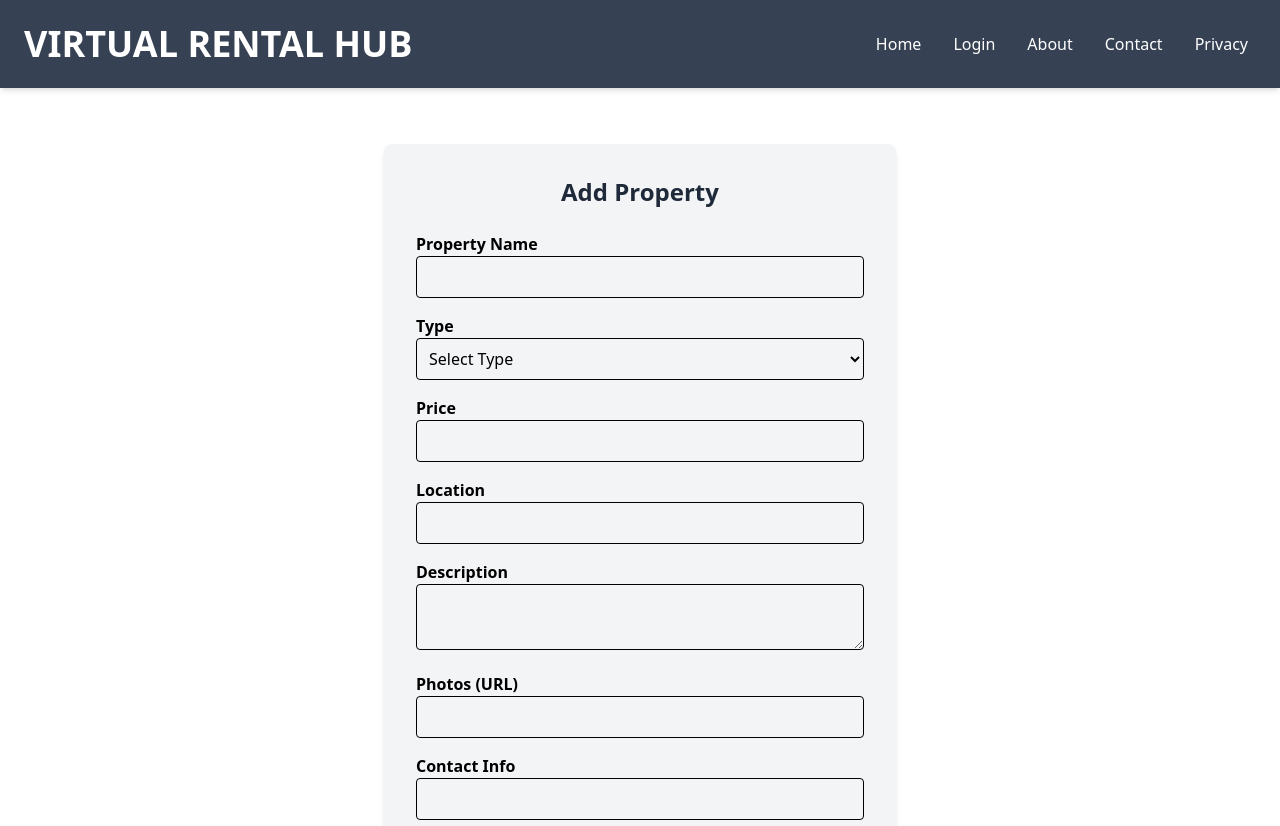
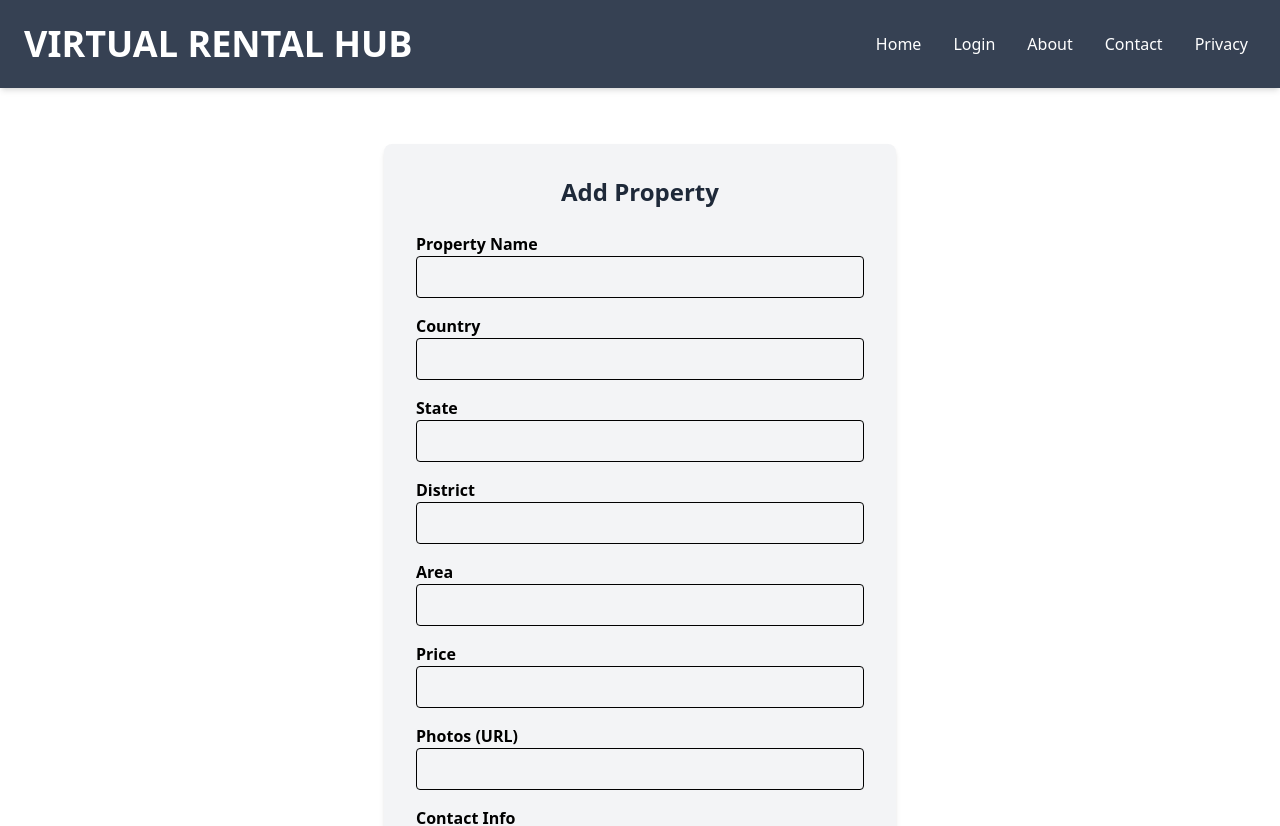
Before and after one commit to KeertahanaKV/VIRTUAL_RENTAL_HUB, a React (Vite) app: page /add-property in a window 1280 px wide. Shown: the top 826 px of the page. Built offline with nearby package versions, Linux system fonts and the light colour scheme.

Commit message:
Implement Favorites feature with real properties data
- Replaced mock properties with real data from PropertyContext.
- Filtered and displayed favorite properties based on the stored favorites.
- Added functionality to toggle favorite status and update localStorage.

```diff
--- a/src/components/pages/AddProperty.jsx
+++ b/src/components/pages/AddProperty.jsx
@@ -2,12 +2,15 @@ import { useState } from "react";
 import { useProperties } from "../PropertyContext";
 
 export default function AddProperty() {
-  const {addProperty} =useProperties();
+  const { addProperty } = useProperties();
   const [formData, setFormData] = useState({
     name: "",
     type: "",
     price: "",
-    location: "",
+    country: "",
+    state: "",
+    district: "",
+    area: "",
     description: "",
     photos: "",
     contact: "",
@@ -26,10 +29,12 @@ export default function AddProperty() {
     let newErrors = {};
 
     if (!formData.name) newErrors.name = "Property name is required";
-    if (!formData.type) newErrors.type = "Property type is required";
+    if (!formData.country) newErrors.country = "Country name is required";
+    if (!formData.state) newErrors.state = "State name is required";
+    if (!formData.district) newErrors.district = "District name is required";
+    if (!formData.area) newErrors.area = "Area name is required";
     if (!formData.price || isNaN(formData.price))
       newErrors.price = "Valid price is required";
-    if (!formData.location) newErrors.location = "Location is required";
     if (!formData.description)
       newErrors.description = "Description is required";
     if (!formData.contact) newErrors.contact = "Contact info is required";
@@ -37,13 +42,21 @@ export default function AddProperty() {
     if (Object.keys(newErrors).length > 0) {
       setErrors(newErrors);
     } else {
-      addProperty(formData)
+      const newProperty = {
+        ...formData,
+        id: Date.now().toString(), // Generate unique ID
+      };
+      addProperty(newProperty);
       alert("Property added successfully!");
       setFormData({
+
         name: "",
         type: "",
         price: "",
-        location: "",
+        country: "",
+        state: "",
+        district: "",
+        area: "",
         description: "",
         photos: "",
         contact: "",
@@ -58,17 +71,30 @@ export default function AddProperty() {
         Add Property
       </h2>
       <form onSubmit={handleSubmit} className="mt-6">
-        <div className="mb-4">
-          <label className="block font-semibold">Property Name</label>
+        {[
+          { label: "Property Name", name: "name" },
+          { label: "Country", name: "country" },
+          { label: "State", name: "state" },
+          { label: "District", name: "district" },
+          { label: "Area", name: "area" },
+          { label: "Price", name: "price" },
+          { label: "Photos (URL)", name: "photos" },
+          { label: "Contact Info", name: "contact" },
+        ].map((field) => (
+          <div className="mb-4" key={field.name}>
+            <label className="block font-semibold">{field.label}</label>
             <input
               type="text"
-            name="name"
-            value={formData.name}
+              name={field.name}
+              value={formData[field.name]}
               onChange={handleChange}
               className="w-full p-2 border rounded"
             />
-          {errors.name && <p className="text-red-500">{errors.name}</p>}
+            {errors[field.name] && (
+              <p className="text-red-500">{errors[field.name]}</p>
+            )}
           </div>
+        ))}
 
         <div className="mb-4">
           <label className="block font-semibold">Type</label>
@@ -87,30 +113,6 @@ export default function AddProperty() {
         </div>
 
         <div className="mb-4">
-          <label className="block font-semibold">Price</label>
-          <input
-            type="text"
-            name="price"
-            value={formData.price}
-            onChange={handleChange}
-            className="w-full p-2 border rounded"
-          />
-          {errors.price && <p className="text-red-500">{errors.price}</p>}
-        </div>
-
-        <div className="mb-4">
-          <label className="block font-semibold">Location</label>
-          <input
-            type="text"
-            name="location"
-            value={formData.location}
-            onChange={handleChange}
-            className="w-full p-2 border rounded"
-          />
-          {errors.location && <p className="text-red-500">{errors.location}</p>}
-        </div>
-
-        <div className="mb-4">
           <label className="block font-semibold">Description</label>
           <textarea
             name="description"
@@ -123,29 +125,6 @@ export default function AddProperty() {
           )}
         </div>
 
-        <div className="mb-4">
-          <label className="block font-semibold">Photos (URL)</label>
-          <input
-            type="text"
-            name="photos"
-            value={formData.photos}
-            onChange={handleChange}
-            className="w-full p-2 border rounded"
-          />
-        </div>
-
-        <div className="mb-4">
-          <label className="block font-semibold">Contact Info</label>
-          <input
-            type="text"
-            name="contact"
-            value={formData.contact}
-            onChange={handleChange}
-            className="w-full p-2 border rounded"
-          />
-          {errors.contact && <p className="text-red-500">{errors.contact}</p>}
-        </div>
-
         <button
           type="submit"
           className="w-full bg-green-600 text-white py-2 rounded mt-4 hover:bg-green-700 transition"
--- a/src/components/pages/Favorites.jsx
+++ b/src/components/pages/Favorites.jsx
@@ -1,7 +1,9 @@
 import { useEffect, useState } from "react";
 import { Link } from "react-router-dom";
+import { useProperties } from "../PropertyContext"; // Adjust according to your context file
 
 export default function Favorites() {
+  const { properties } = useProperties(); // Fetch real properties
   const [favorites, setFavorites] = useState([]);
 
   useEffect(() => {
@@ -9,14 +11,10 @@ export default function Favorites() {
     setFavorites(savedFavorites);
   }, []);
 
-  const mockProperties = [
-    { id: 1, name: "Cozy Apartment", location: "New York", price: 800, type: "Apartment" },
-    { id: 2, name: "Luxury House", location: "Los Angeles", price: 1500, type: "House" },
-    { id: 3, name: "Beach Condo", location: "Miami", price: 1200, type: "Condo" },
-    { id: 4, name: "City Loft", location: "New York", price: 1000, type: "Apartment" },
-  ];
-
-  const favoriteProperties = mockProperties.filter((property) => favorites.includes(property.id));
+  // Filter properties based on favorites list
+  const favoriteProperties = properties.filter((property) =>
+    favorites.includes(property.id)
+  );
 
   const toggleFavorite = (propertyId) => {
     let updatedFavorites;
```
Also changed, not shown: src/components/pages/RentersSearch.jsx (+50 -60 lines). Lines whose indentation alone changed are shown as unchanged.
